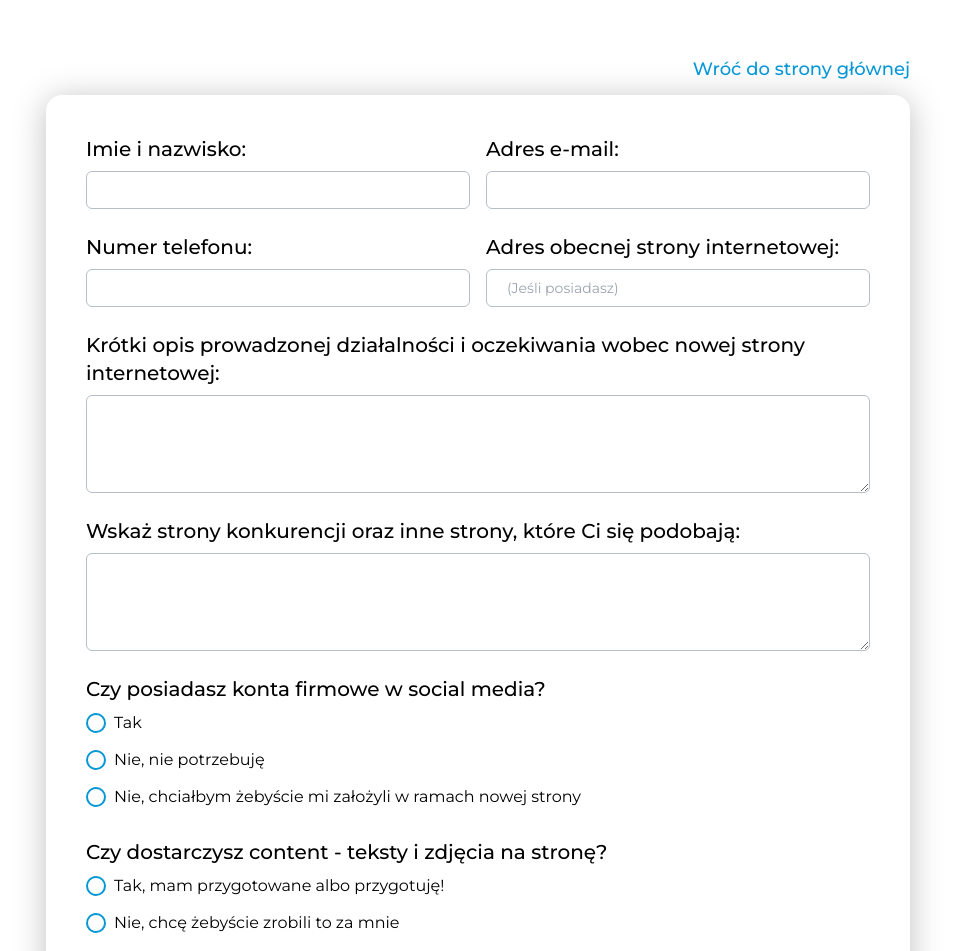
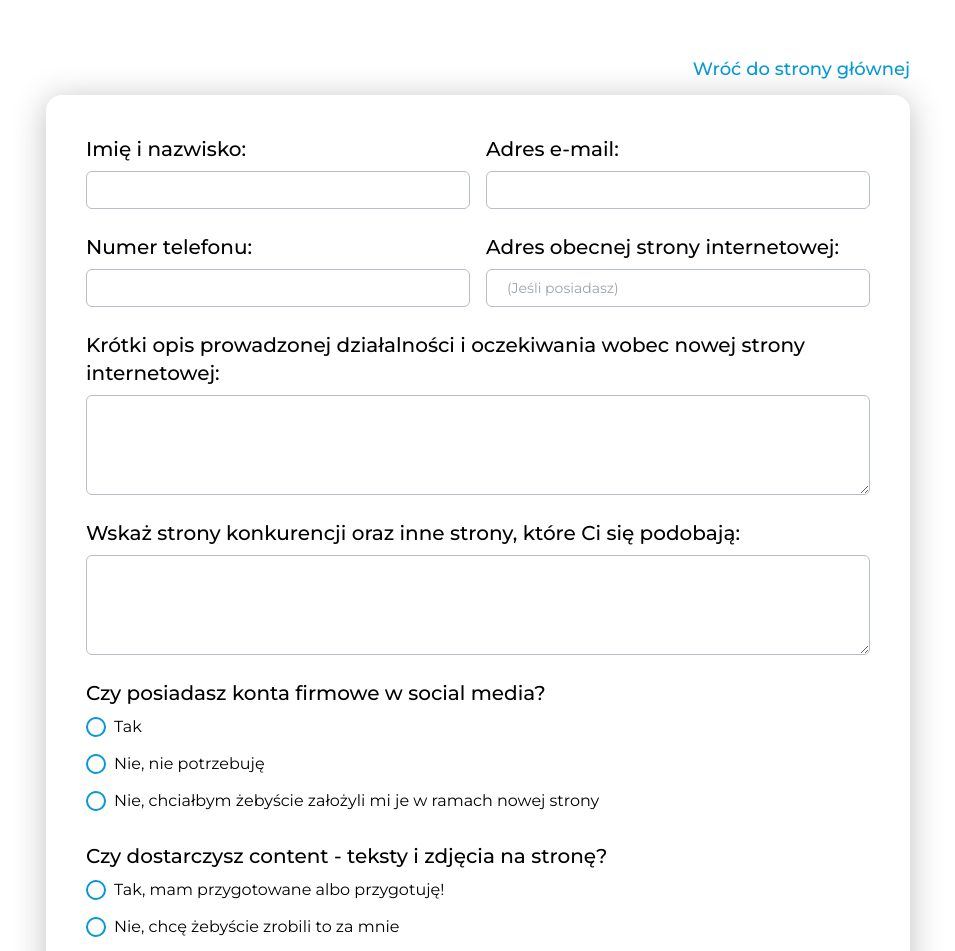
Before and after one commit to patroxfe/emarika, a React (Vite) app: page /emarika/brief in a window 1280 px wide. Shown: the part 181-1132 px from the top of the page, without its empty margins (162-1117 px from the left). Built offline with nearby package versions, Linux system fonts and the light colour scheme.

Commit message:
poprawiono literowki

```diff
--- a/src/index.css
+++ b/src/index.css
@@ -119,4 +119,5 @@ input[type='radio']:checked::before {
 textarea {
 	resize: vertical;
 	max-height: 300px;
+	min-height: 100px;
 }
--- a/src/pages/Brief.jsx
+++ b/src/pages/Brief.jsx
@@ -129,7 +129,7 @@ export default function Brief() {
 
 					<div className='grid lg:grid-cols-2 gap-4 text-xl'>
 						<div>
-							<label className='block font-medium '>Imie i nazwisko:</label>
+							<label className='block font-medium '>Imię i nazwisko:</label>
 							<input
 								onChange={e => setFirstName(e.target.value)}
 								required
@@ -233,7 +233,7 @@ export default function Brief() {
 										name='social_media'
 										className='form-radio h-5 w-5 text-indigo-600'
 									/>
-									<span className='ml-2'>Nie, chciałbym żebyście mi założyli w ramach nowej strony</span>
+									<span className='ml-2'>Nie, chciałbym żebyście założyli mi je w ramach nowej strony</span>
 								</label>
 							</div>
 						</div>
```
